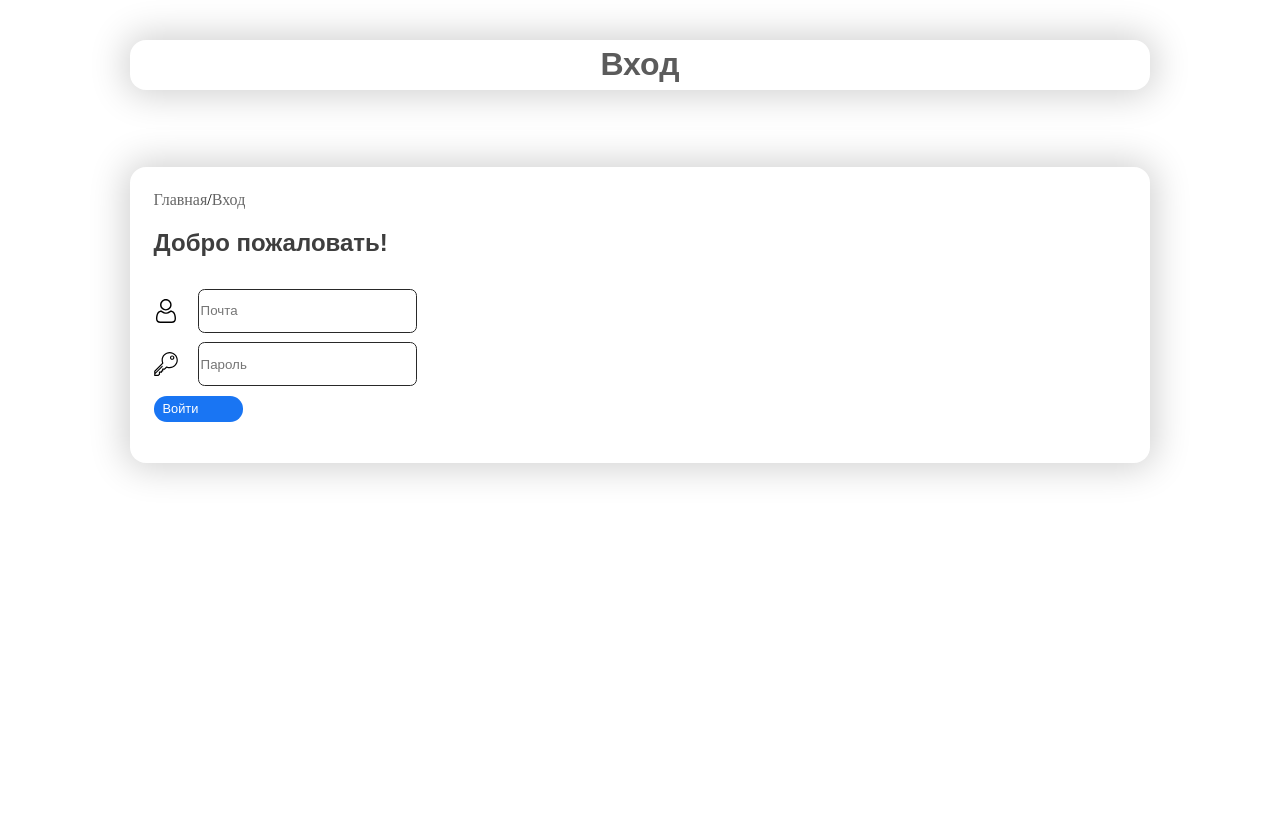
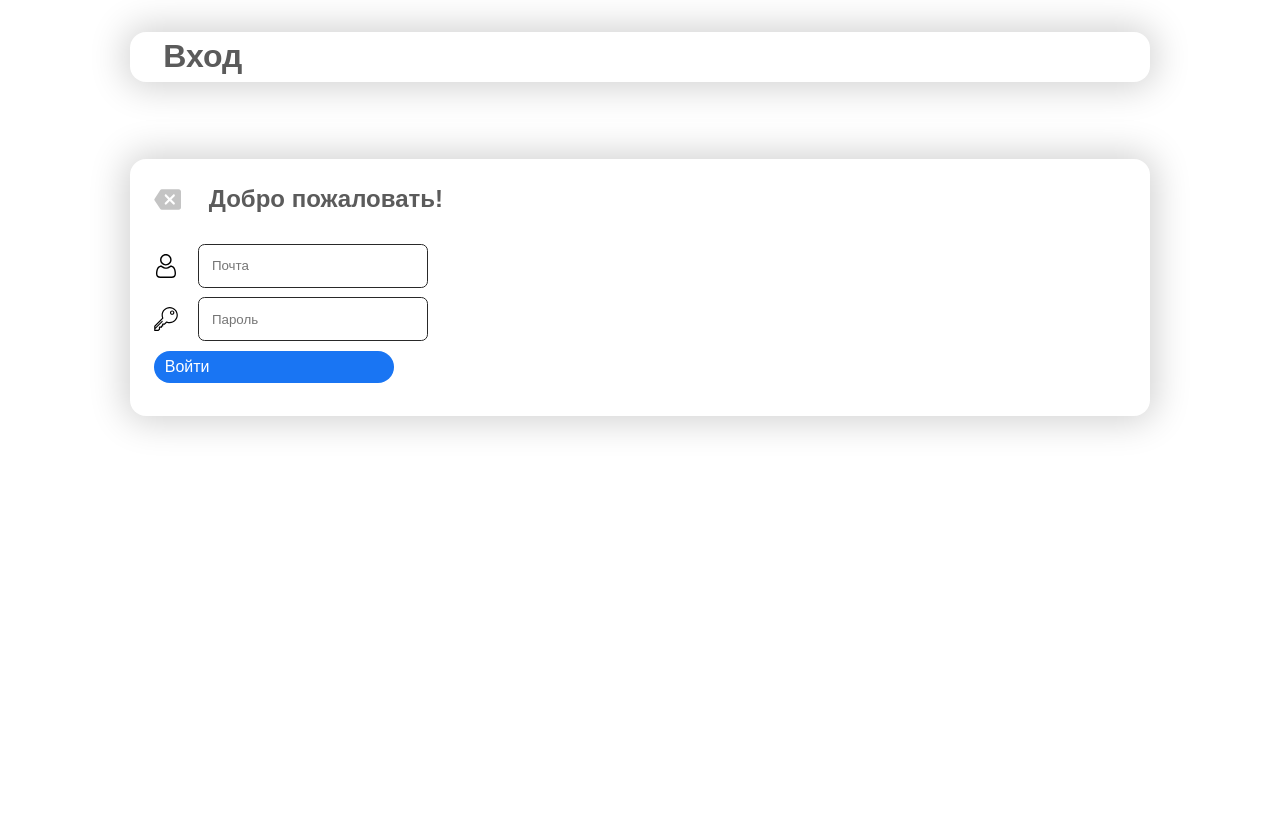
Before and after one commit to platon-p/flaskProject2, a Flask app: page /login in a window 1280 px wide. After the commit the page ends 432 px from the top, so only its background shows below. Run offline with Flask 2, Linux system fonts and the light colour scheme.

Commit message:
Косметика

```diff
--- a/static/css/main.css
+++ b/static/css/main.css
@@ -1,5 +1,6 @@
 body {
     margin: 0;
+    min-width: 765px;
 }
 
 .block {
--- a/static/css/reg.css
+++ b/static/css/reg.css
@@ -16,11 +16,13 @@ body {
     padding-right: 1.5em;
 }
 
-.main_log {
-    margin: auto;
-    text-align: center;
-    font-family: Arial;
+.main_h1 {
+    font-family: 'Arial';
     color: #5b5b5b;
+    display: inline-block;
+    padding-left: 0.3em;
+    margin: 0;
+
 }
 
 .second_log {
@@ -48,6 +50,7 @@ body {
     border-radius: 0.5em;
     transition: all 0.3s ease;
     width: 16em;
+    padding-left: 1em;
 }
 
 .mail_input_field:focus {
@@ -62,8 +65,8 @@ body {
     color: white;
     text-align: left;
     font-family: Arial;
-    font-size: 0.8em;
-    width: 7em;
+    font-size: 1em;
+    width: 8em;
     height: 2em;
     margin-bottom: 0.7em;
     transition: all 0.3s ease;
@@ -81,7 +84,6 @@ body {
 }
 
 form {
-    margin-top: 2em;
     margin-bottom: 1em;
 }
 
--- a/templates/reg.html
+++ b/templates/reg.html
@@ -7,14 +7,24 @@
     <meta http-equiv="X-UA-Compatible" content="ie=edge">
     <title>Регистрация</title>
     <link rel="stylesheet" href="static/css/reg.css">
+    <link rel="stylesheet" href="static/css/main.css">
+    <meta name="viewport" content="width=765">
 </head>
 <body>
-<div class="block"><h1 class="main_log">Вход</h1></div>
+<div class="block"><h1 class="main_h1">Вход</h1></div>
 <div class="block mainb">
+
+    <div style="line-height: 0.8em; margin-top: 0.5em;">
+        <a href="../">
+            <img src="static/images/arrow.svg" alt="" style="width: 1.7em; vertical-align: middle">
+        </a>
+        <h2 class="label_lessons" style="margin-left: 1em; display: inline-block; vertical-align: middle">Добро
+            пожаловать!</h2>
+    </div>
     <br>
-    <a href=".//" class="back_to_main">Главная</a>/<a href="" class="back_to_main">Вход</a>
-    <h2 class="second_log">Добро пожаловать!</h2>
+
     <form action="">
+        <div style="width: 50%;">
             <div class="mail_input">
                 <img src="static/images/user.svg" alt="" class="user-input user-img">
                 <label>
@@ -25,7 +35,8 @@
                 <img src="static/images/key.svg" alt="" class="passw_input pw_img">
                 <input type="password" class="passw_input password-input-field" placeholder="Пароль">
             </div>
-        <button class="log_in_btn">Войти</button>
+            <button class="log_in_btn" style="width: 15em">Войти</button>
+        </div>
     </form>
 </div>
 </body>
```
Also changed, not shown: templates/ind.html (+9 -9 lines), templates/lessonI.html (+15 -12 lines), templates/lessonM.html (+14 -13 lines), templates/lessonPh.html (+12 -12 lines), static/images/arrow.svg (added), static/images/dnsI.jpeg (deleted), static/images/formula_1.png (deleted), static/images/formula_2.png (deleted), static/images/formula_3.png (deleted), static/images/formula_4.png (deleted), static/images/formula_5.png (deleted). Lines whose indentation alone changed are shown as unchanged.
